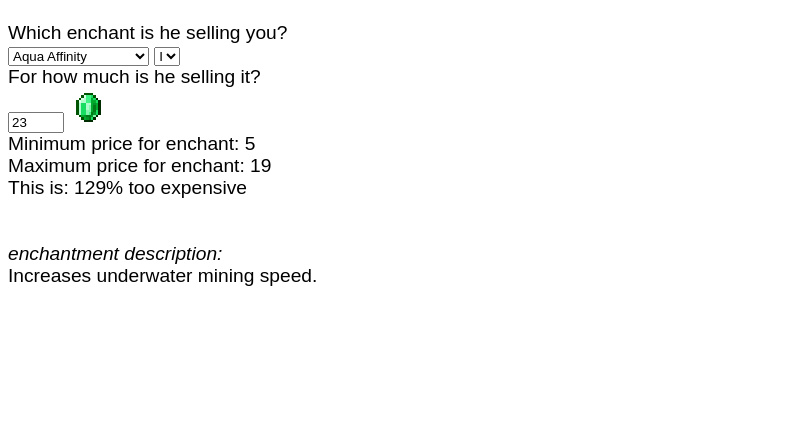
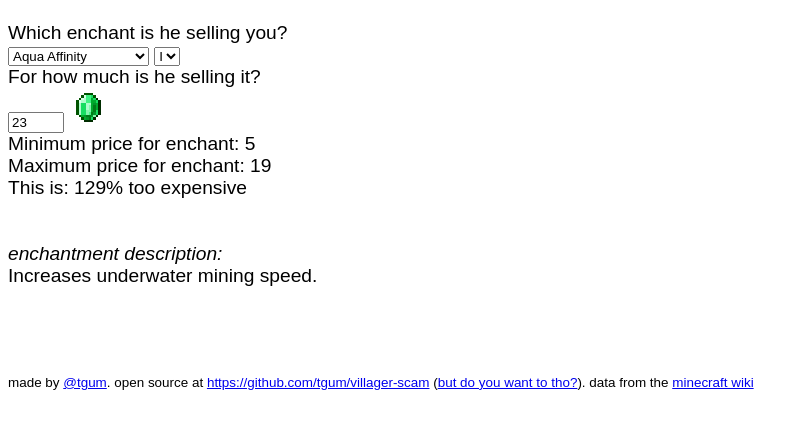
Before and after one commit to tgum/villager-scam, a plain HTML site: page index.html in a window 1280 px wide. Shown: the part 73-502 px from the top of the page, without its empty margins (0-808 px from the left). Drawn offline with Linux system fonts and the light colour scheme.

Commit message:
added credits and readme

```diff
--- a/index.html
+++ b/index.html
@@ -12,6 +12,9 @@
 			img {
 				width: 2em;
 				image-rendering: pixelated;
+			}
+			#credits {
+				font-size: 0.7em;
 			}
 		</style>
 	</head>
@@ -32,6 +35,14 @@
 		<br>
 		<em>enchantment description:</em>
 		<div id="description"></div>
+
+		<br><br><br><br>
+		<div id="credits">
+			made by <a href="https://github.com/tgum">@tgum</a>.
+			open source at <a href="https://github.com/tgum/villager-scam">https://github.com/tgum/villager-scam</a>
+			(<a href="https://xkcd.com/2138/">but do you want to tho?</a>).
+			data from the <a href="https://minecraft.wiki">minecraft wiki</a>
+		</div>
 
 		<script>
 			const price_range = [
```
Also changed, not shown: 1 other file.
